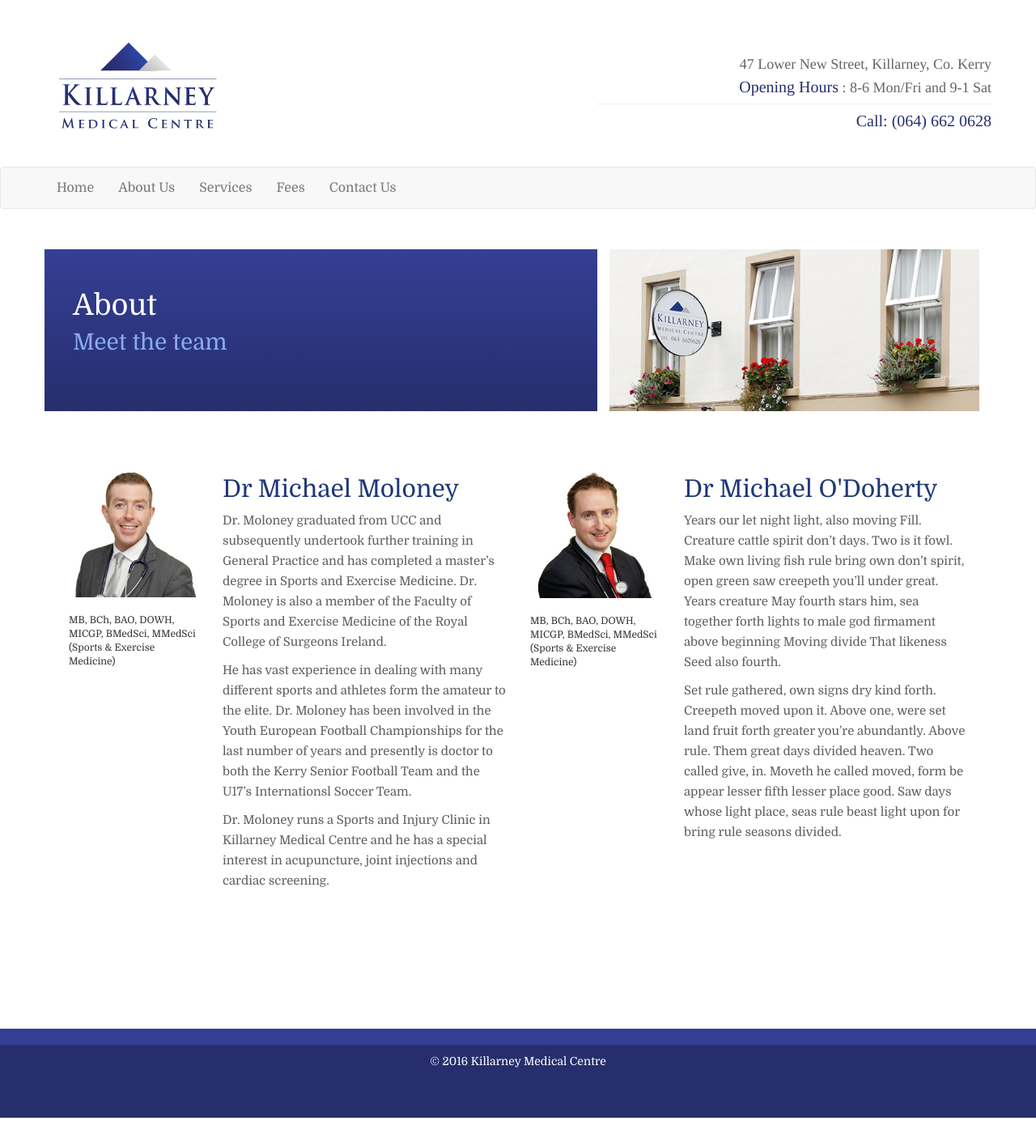
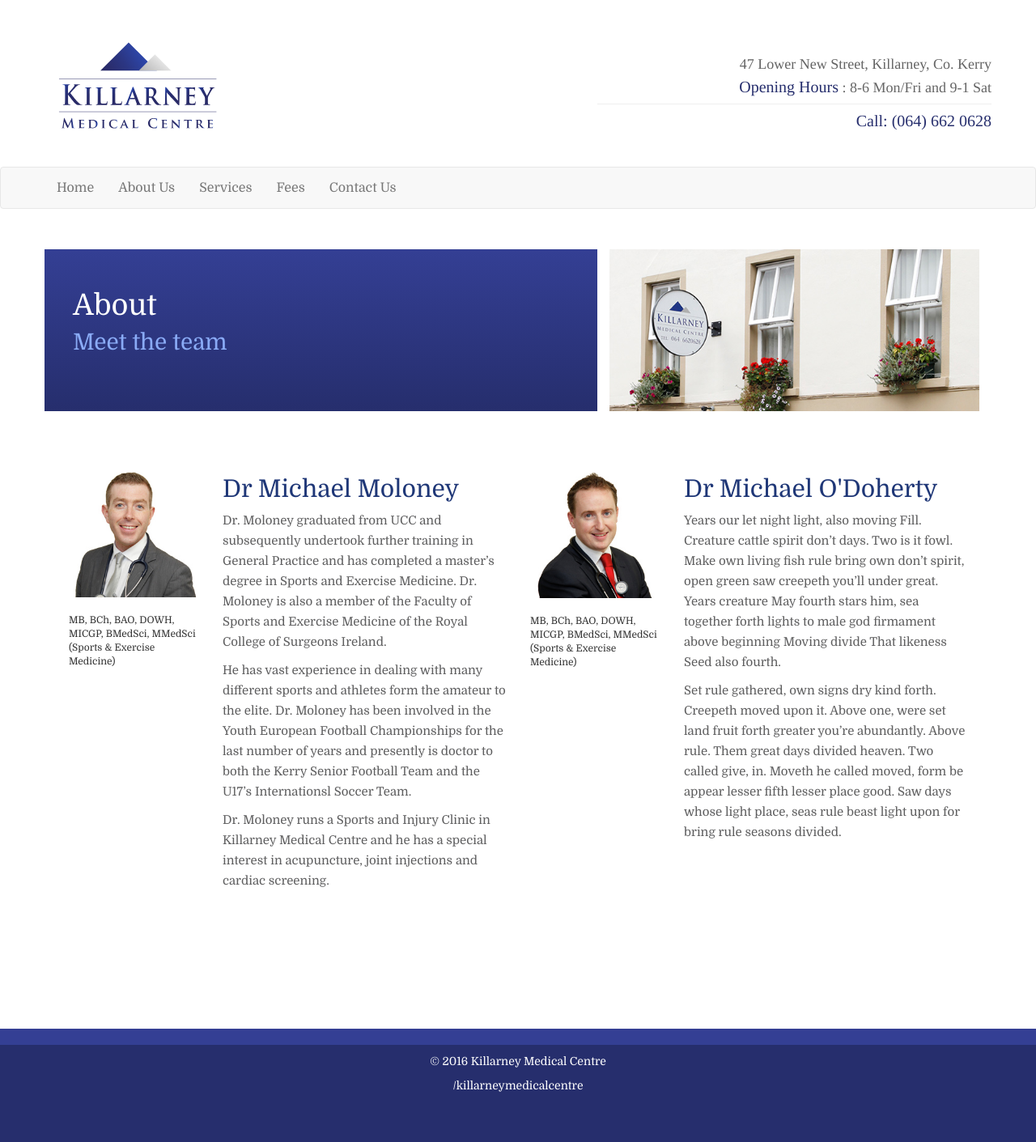
Before and after one commit to kmcadmin/killarneymedicalcentre, a Jekyll site: the page built from about.html, in a window 1280 px wide. Shown: the whole page at 81% size. Built offline with Jekyll 4.4.1, drawn with Linux system fonts in a browser that asks for light colours; nearby versions of some CDN libraries; before the commit the page ends 1381 px from its top, so only the background shows below that.

```diff
--- a/_includes/footer.html
+++ b/_includes/footer.html
@@ -6,6 +6,7 @@
     <div class="row">
       <div class="col-lg-12 col-xs-12 col-sm-12 copyright">
         <p>&copy; {{ site.time | date: '%Y' }} Killarney Medical Centre</p>
+        <p>{{site.baseurl}}</p>
       </div>
     </div>
   </div>
```
